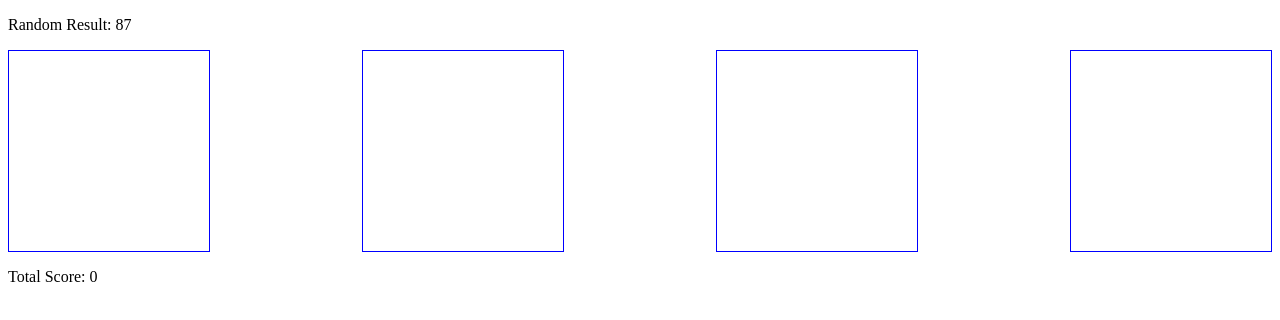
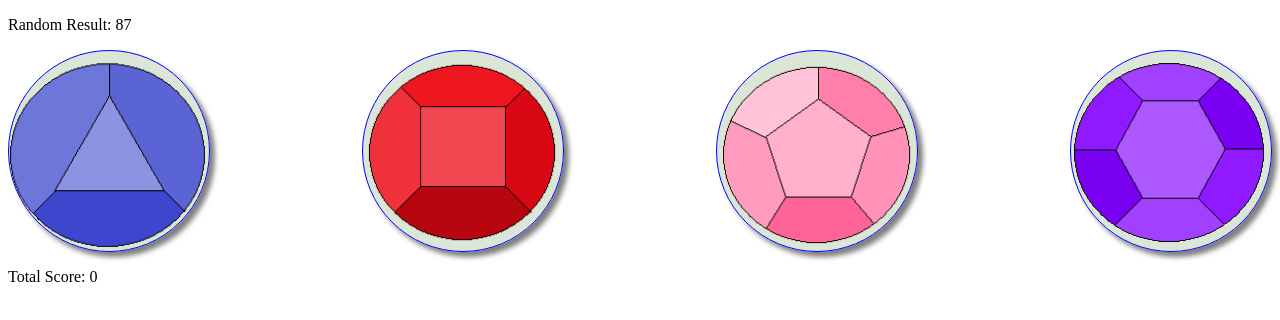
Before and after one commit to MissAraquel/unit-4-game, a plain HTML site: page index.html in a window 1280 px wide. Drawn offline with nearby package versions, Linux system fonts and the light colour scheme.

Commit message:
added photos of crystals

```diff
--- a/assets/css/style.css
+++ b/assets/css/style.css
@@ -8,4 +8,6 @@
     border: 1px solid blue;
     height: 200px;
     width: 200px;
+    border-radius: 55%;
+    box-shadow: 5px 5px 5px rgba(0, 0, 0, 0.5);
 }
--- a/assets/javascript/game.js
+++ b/assets/javascript/game.js
@@ -15,9 +15,17 @@ var previous = 0;
 var startResetGame = function() {
 
     $(".crystals").empty();
+
+    var images = [
+        'assets/pics/crystal1.png',
+        'assets/pics/crystal2.png',
+        'assets/pics/crystal3.png',
+        'assets/pics/crystal4.png'];
+
+    console.log(images[i]);
+
     //generates random number from 19-120 for random result
     randomResult = Math.floor(Math.random() * 100 + 20);
-    //console.log(randomResult);
 
     $("#result").html('Random Result: ' + randomResult);
 
@@ -30,10 +38,13 @@ var startResetGame = function() {
         //creates div for each crystal
         var crystal = $("<div>");
             crystal.attr({
-            "class": 'crystal',
-            "dataRandom": random
+                "class": 'crystal',
+                "dataRandom": random
             });
-
+            crystal.css({
+                "background-image":"url('" + images[i] + "')",
+                "background-size":"cover"
+            });
         $(".crystals").append(crystal);
     }
     $("#previous").html("Total Score: " + previous);
```
Also changed, not shown: assets/pics/crystal1.png (added), assets/pics/crystal2.png (added), assets/pics/crystal3.png (added), assets/pics/crystal4.png (added), 2 other files.
